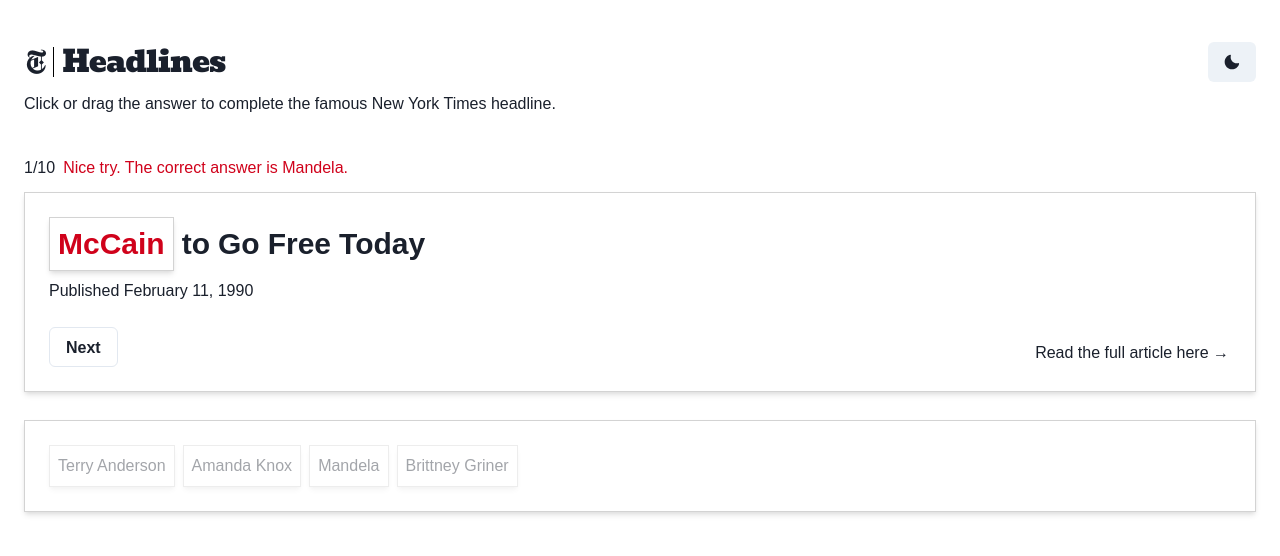
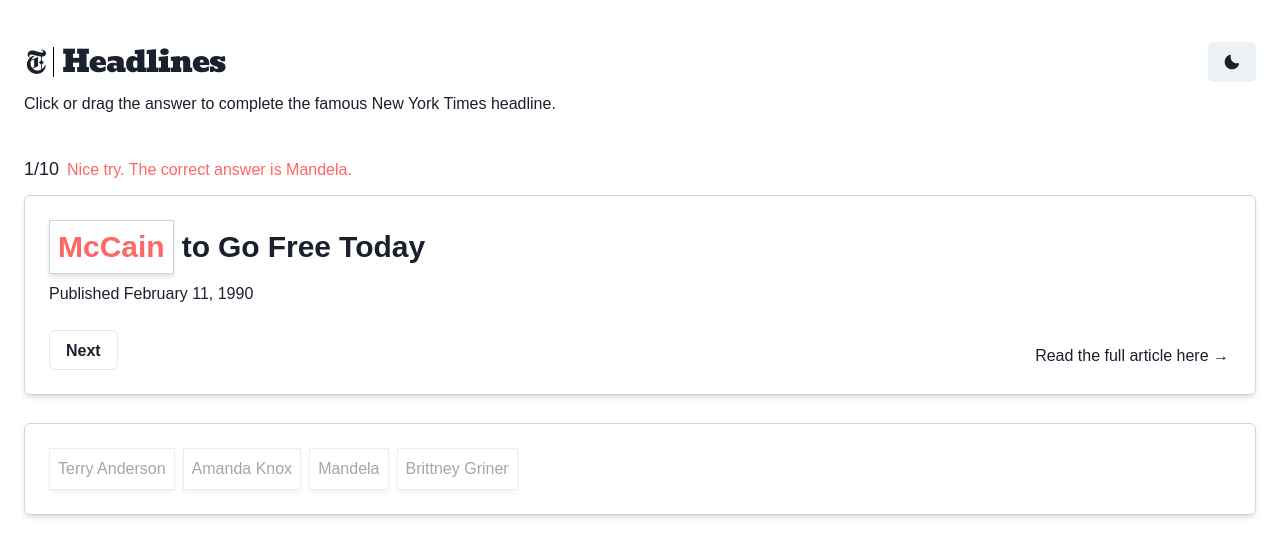
Before and after one commit to oliviawongnyc/headlines, a React (Create React App) app: page / in a window 1280 px wide. Both pictures are taken after a click on the button "McCain". Shown: the top 556 px of the page. Built offline with nearby package versions, Linux system fonts and the light colour scheme; a web font is replaced by a local one.

Commit message:
Fixes bug with dragging/clicking

```diff
--- a/package.json
+++ b/package.json
@@ -21,6 +21,7 @@
     "framer-motion": "^11.0.3",
     "react": "^18.2.0",
     "react-canvas-confetti": "^2.0.5",
+    "react-device-detect": "^2.2.3",
     "react-dom": "^18.2.0",
     "react-scripts": "5.0.1",
     "typescript": "^4.9.5",
--- a/src/components/Answers/AnswerBank.tsx
+++ b/src/components/Answers/AnswerBank.tsx
@@ -12,6 +12,7 @@ const AnswerBank = () => {
   return (
     <Box
       border="1px solid lightGray"
+      borderRadius="md"
       boxShadow="md"
       p={["4", "6"]}
       w="100%"
--- a/src/components/Answers/PossibleAnswer.tsx
+++ b/src/components/Answers/PossibleAnswer.tsx
@@ -1,14 +1,15 @@
+import { useEffect } from "react";
 import { Box } from "@chakra-ui/react";
 import { useDraggable } from "@dnd-kit/core";
+import { isBrowser, isMobile } from "react-device-detect";
 import { useAnswerBank } from "../../hooks/useAnswerBank";
-import { useEffect } from "react";
-import { isMobile } from "../../data/helpers";
 import { useScore } from "../../hooks/useScore";
 import { useHeadline } from "../../hooks/useHeadline";
 
 const PossibleAnswer = ({ children }: { children: string }) => {
-  const { dragHappened, setDragHappened, playersGuess } = useHeadline();
-
+  const { dragFinishing, playersGuess } = useHeadline();
+  const { setIsDragging } = useAnswerBank();
+  const { submitAGuess } = useScore();
   const playerGuessed = !!playersGuess;
 
   const {
@@ -22,9 +23,6 @@ const PossibleAnswer = ({ children }: { children: string }) => {
     data: { title: children },
     disabled: playerGuessed,
   });
-
-  const { setIsDragging } = useAnswerBank();
-  const { submitAGuess } = useScore();
 
   useEffect(() => {
     setIsDragging(isDragging);
@@ -43,15 +41,16 @@ const PossibleAnswer = ({ children }: { children: string }) => {
       p="2"
       {...(isMobile && {
         onTouchEnd: () => {
-          if (!dragHappened && !playerGuessed) {
+          if (!dragFinishing && !playerGuessed) {
             submitAGuess(children);
           }
-          setDragHappened(false);
         },
       })}
-      {...(!isMobile && {
-        onClick: () => {
-          if (!playerGuessed) submitAGuess(children);
+      {...(isBrowser && {
+        onMouseUp: () => {
+          if (!dragFinishing && !playerGuessed) {
+            submitAGuess(children);
+          }
         },
       })}
       ref={setDraggableGuessRef}
--- a/src/components/Game.tsx
+++ b/src/components/Game.tsx
@@ -8,7 +8,7 @@ import {
   useSensor,
   useSensors,
 } from "@dnd-kit/core";
-import { isMobile } from "../data/helpers";
+import { isMobile } from "react-device-detect";
 import { QUESTION_COUNT } from "../data/constants";
 import AnswerBank from "./Answers/AnswerBank";
 import Header from "./Header";
@@ -34,7 +34,7 @@ const Game = () => {
   );
 
   const { setCurrentAnswerBank } = useAnswerBank();
-  const { currentHeadlineIdx, setDragHappened, headline, playersGuess } =
+  const { currentHeadlineIdx, setDragFinishing, headline, playersGuess } =
     useHeadline();
   const { isCorrect, submitAGuess } = useScore();
 
@@ -46,11 +46,16 @@ const Game = () => {
     // If the draggable item is over the correct space, submit the guess
     if (e.over && e.over.id === "droppable-headline-card") {
       submitAGuess(guess.title);
+      setDragFinishing(true);
       // else, add it back to the answer bank
     } else {
       setCurrentAnswerBank([...(headline as Headline).answerBank]);
+      setDragFinishing(true);
     }
-    setDragHappened(true);
+
+    // We keep track of a drag that is finishing for 2 milliseconds
+    // to avoid conflicts with click events.
+    setTimeout(() => setDragFinishing(false), 200);
   };
 
   return (
@@ -92,7 +97,7 @@ const QuestionCount = ({
   currentHeadlineIdx: number;
 }) => {
   return (
-    <Text fontSize={["sm", "md"]}>
+    <Text fontSize={["md", "lg"]}>
       {currentHeadlineIdx + 1}/{QUESTION_COUNT}
     </Text>
   );
--- a/src/components/Questions/GameButtons.tsx
+++ b/src/components/Questions/GameButtons.tsx
@@ -45,7 +45,7 @@ const GameButtons = ({ headline }: { headline: Headline }) => {
       </Button>
       {playerGuessed && (
         <Link
-          borderRadius="var(--chakra-radii-md)"
+          borderRadius="md"
           fontSize={["sm", "md"]}
           p="0.5"
           href={headline.links.article}
--- a/src/components/Questions/HeadlineAndDate.tsx
+++ b/src/components/Questions/HeadlineAndDate.tsx
@@ -48,7 +48,7 @@ const HeadlineAndDate = ({ headline }: { headline: Headline }) => {
                   hasArrow
                   label={
                     !isDragging && !playerGuessed
-                      ? "Drag and drop an answer from below"
+                      ? "Click or drag an answer from below"
                       : ""
                   }
                   isOpen={isOpen}
--- a/src/components/Questions/HeadlineCard.tsx
+++ b/src/components/Questions/HeadlineCard.tsx
@@ -2,19 +2,12 @@ import { Flex } from "@chakra-ui/react";
 import { Headline } from "../../data/headlines";
 import GameButtons from "./GameButtons";
 import HeadlineAndDate from "./HeadlineAndDate";
-import { useHeadline } from "../../hooks/useHeadline";
-import { useEffect } from "react";
 
 const HeadlineCard = ({ headline }: { headline: Headline }) => {
-  const { setDragHappened } = useHeadline();
-
-  useEffect(() => {
-    setDragHappened(false);
-  }, [headline, setDragHappened]);
-
   return (
     <Flex
       border="1px solid lightGray"
+      borderRadius="md"
       boxShadow="md"
       flexDir="column"
       p={["4", "6"]}
--- a/src/data/helpers.ts
+++ /dev/null
@@ -1,4 +0,0 @@
-const regex =
-  /Mobi|Android|webOS|iPhone|iPad|iPod|BlackBerry|IEMobile|Opera Mini/i;
-
-export const isMobile = regex.test(navigator.userAgent);
--- a/src/hooks/useHeadline.tsx
+++ b/src/hooks/useHeadline.tsx
@@ -9,8 +9,8 @@ type HeadlineContextProviderProps = {
 type HeadlineContextReturn = {
   currentHeadlineIdx: number;
   setCurrentHeadlineIdx: React.Dispatch<React.SetStateAction<number>>;
-  dragHappened: boolean;
-  setDragHappened: React.Dispatch<React.SetStateAction<boolean>>;
+  dragFinishing: boolean;
+  setDragFinishing: React.Dispatch<React.SetStateAction<boolean>>;
   gameHeadlines: Headline[];
   headline: Headline | undefined;
   playersGuess: string;
@@ -27,15 +27,15 @@ export default function HeadlineContextProvider({
 }: HeadlineContextProviderProps) {
   const [playersGuess, setPlayersGuess] = useState<string>("");
   const [currentHeadlineIdx, setCurrentHeadlineIdx] = useState<number>(0);
-  const [dragHappened, setDragHappened] = useState<boolean>(false);
+  const [dragFinishing, setDragFinishing] = useState<boolean>(false);
 
   return (
     <HeadlineContext.Provider
       value={{
         currentHeadlineIdx,
         setCurrentHeadlineIdx,
-        dragHappened,
-        setDragHappened,
+        dragFinishing,
+        setDragFinishing,
         gameHeadlines,
         headline: gameHeadlines[currentHeadlineIdx],
         playersGuess,
--- a/src/theme/index.ts
+++ b/src/theme/index.ts
@@ -10,8 +10,8 @@ const config: ThemeConfig = {
 
 const theme = extendTheme({
   colors: {
-    correct: "#6aaa64",
-    incorrect: "#d0021b",
+    correct: "#a0c35a",
+    incorrect: "#ff6666",
   },
   fonts: {
     header: `'Bevan', sans-serif`,
```
Also changed, not shown: 1 other file (tests, documents, lock files or other folders).
